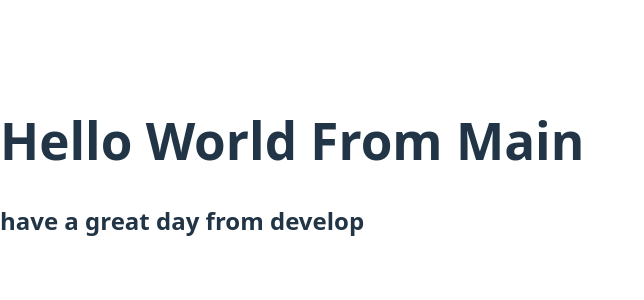
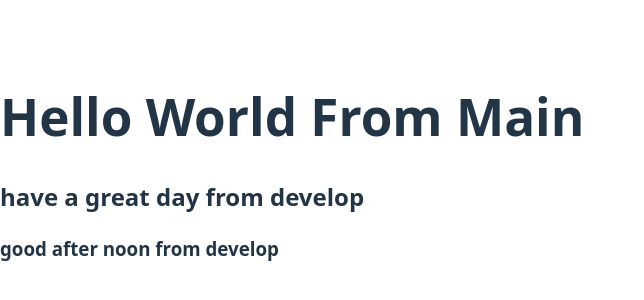
Before and after one commit to m-meerzaman/React-App-Github-Actions, a React (Vite) app: page / in a window 1280 px wide. Shown: the part 232-532 px from the top of the page, without its empty margins (0-644 px from the left). Built offline with nearby package versions, Linux system fonts and the light colour scheme.

Commit message:
added h3/ develop

```diff
--- a/src/App.jsx
+++ b/src/App.jsx
@@ -5,6 +5,7 @@ const App = () => {
     <div>
       <h1>Hello World From Main</h1>
       <h2>have a great day from develop</h2>
+      <h3>good after noon from develop</h3>
     </div>
   )
 }
```
